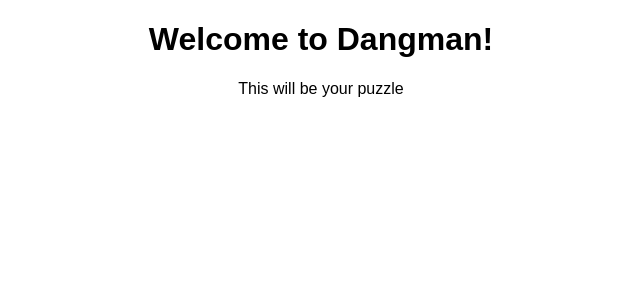
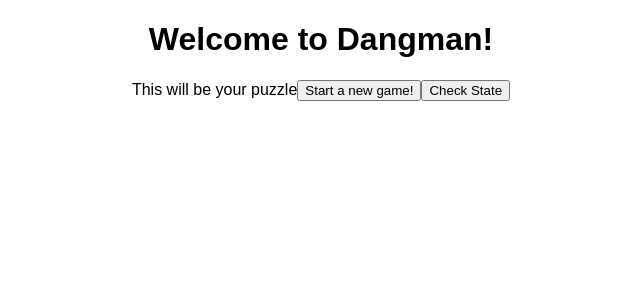
Before and after one commit to wood2jp2/dangman, a React (Create React App) app: page / in a window 1280 px wide. Shown: the top 300 px of the page, without its empty margins (319-959 px from the left). Built offline with nearby package versions, Linux system fonts and the light colour scheme.

Commit message:
puzzle component

```diff
--- a/src/Components/Puzzle.js
+++ b/src/Components/Puzzle.js
@@ -2,23 +2,49 @@ import React, { Component } from 'react'
 
 class Puzzle extends Component {
 
+  checkState = e => {
+    e.preventDefault()
+    console.log(this.state)
+  }
+
   constructor() {
     super()
     this.state = {
-      puzzles: ['Goldfish'],
+      puzzles: ['Goldfish', 'Hello'],
       currentPuzzle: '',
       incorrectGuesses: [],
       correctGuesses: [],
       guessesLeft: 10,
       wins: 0,
       losses: 0,
+      gameInProgress: false
     }
+  }
+
+  initiateGame = e => {
+    e.preventDefault()
+    let randomPuzzle = this.state.puzzles[Math.floor(Math.random()*this.state.puzzles.length)].split('')
+    this.setState({
+      gameInProgress: true,
+      currentPuzzle: randomPuzzle
+    })
+    console.log(this.state)
   }
 
   render() {
     return (
       <div>
         This will be your puzzle
+        { this.state.gameInProgress ? (
+          this.state.currentPuzzle.map( x => <p>_</p>)
+        ) : (
+          <button
+            name='newGameButton'
+            onClick={ e => this.initiateGame(e)}>Start a new game!</button>
+        )}
+        <button
+          name='checkState'
+          onClick={ e => this.checkState(e)}>Check State</button>
       </div>
     )
   }
```
